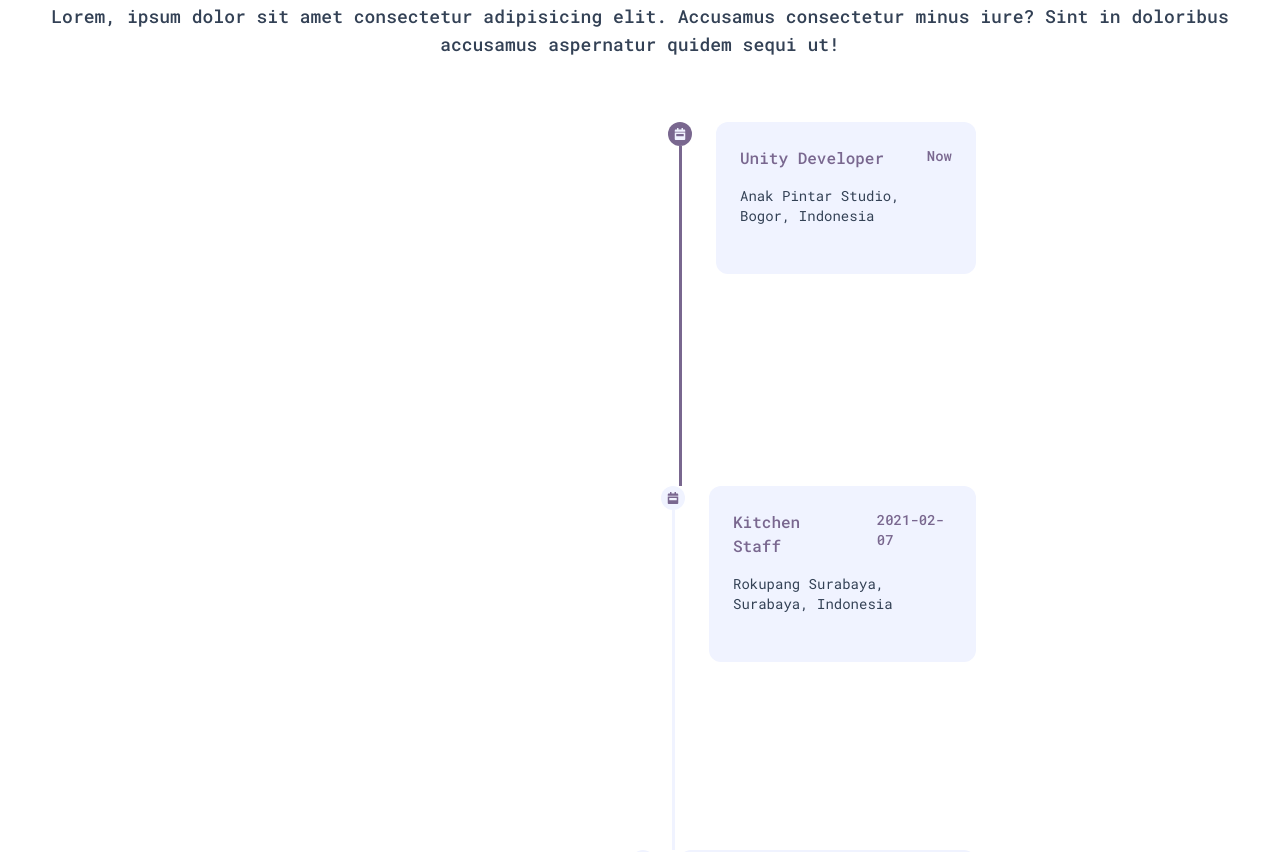
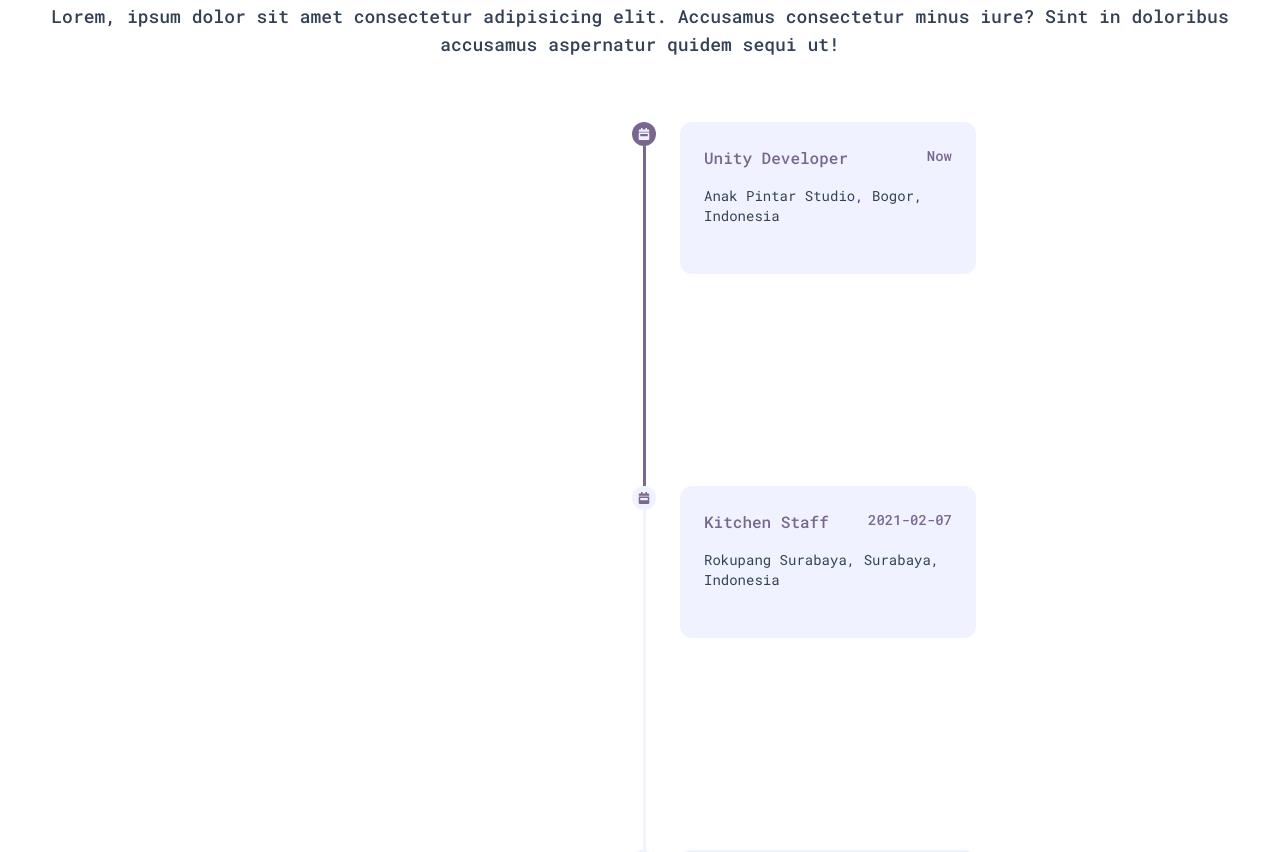
Before and after one commit to erlankurnia/erlankurnia.github.io, a Vue app: page / in a window 1280 px wide. Shown: the part 1480-2332 px from the top of the page. Built offline with nearby package versions, Linux system fonts and the light colour scheme; what vue-powerglitch would draw is missing.

Commit message:
Fix timeline on large screen . .

```diff
--- a/src/components/StoryComponent.vue
+++ b/src/components/StoryComponent.vue
@@ -55,7 +55,7 @@
 								}"
 							></div>
 						</div>
-						<div class="min-w-[280px] max-w-md xl:max-w-2xl">
+						<div class="min-w-[280px] max-w-md xl:min-w-[320px] xl:max-w-2xl">
 							<div class="w-auto">
 								<div class="block max-w-md p-6 ml-6 rounded-xl bg-bgSecondary">
 									<div class="flex justify-between mb-4">
```
